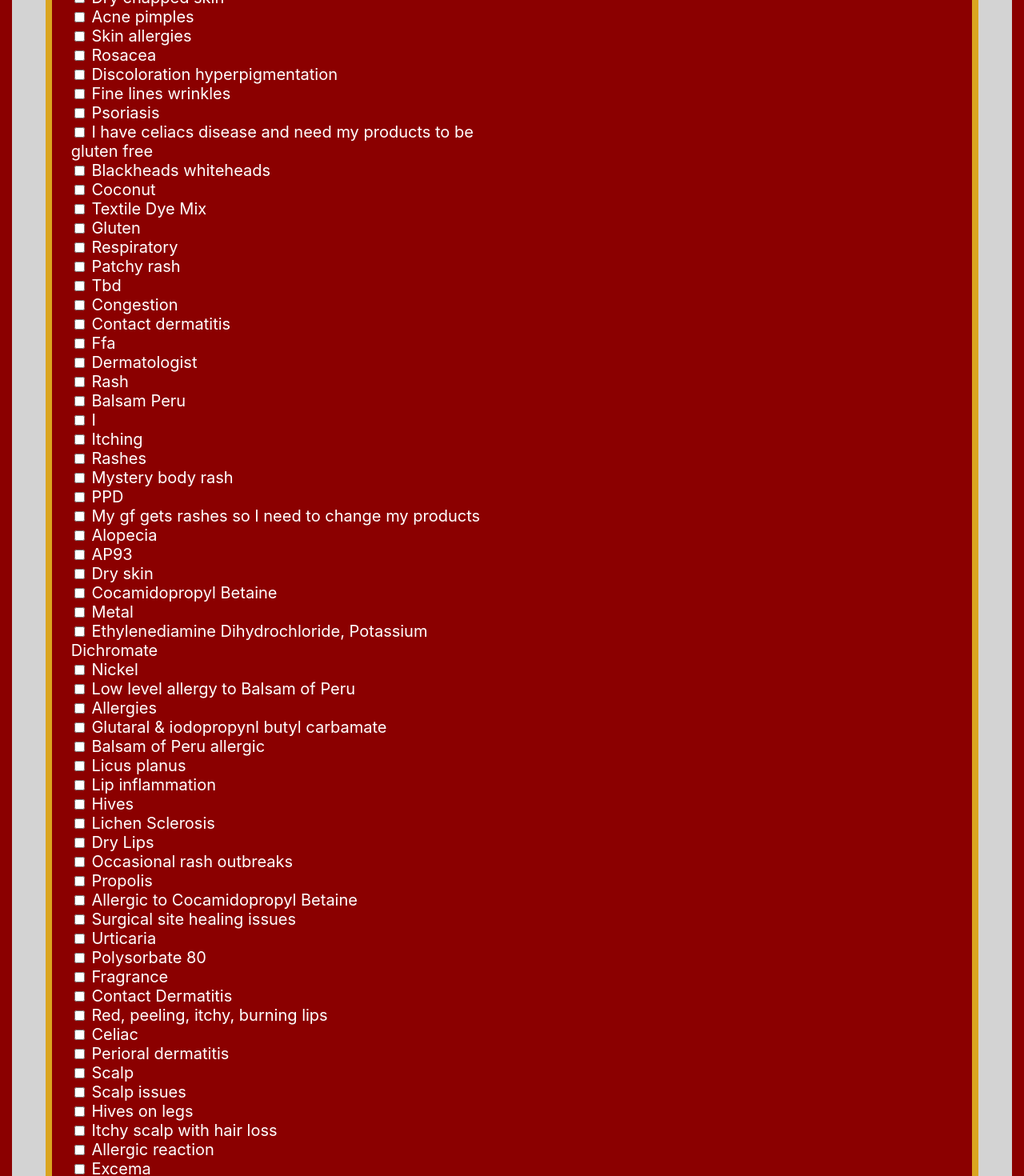
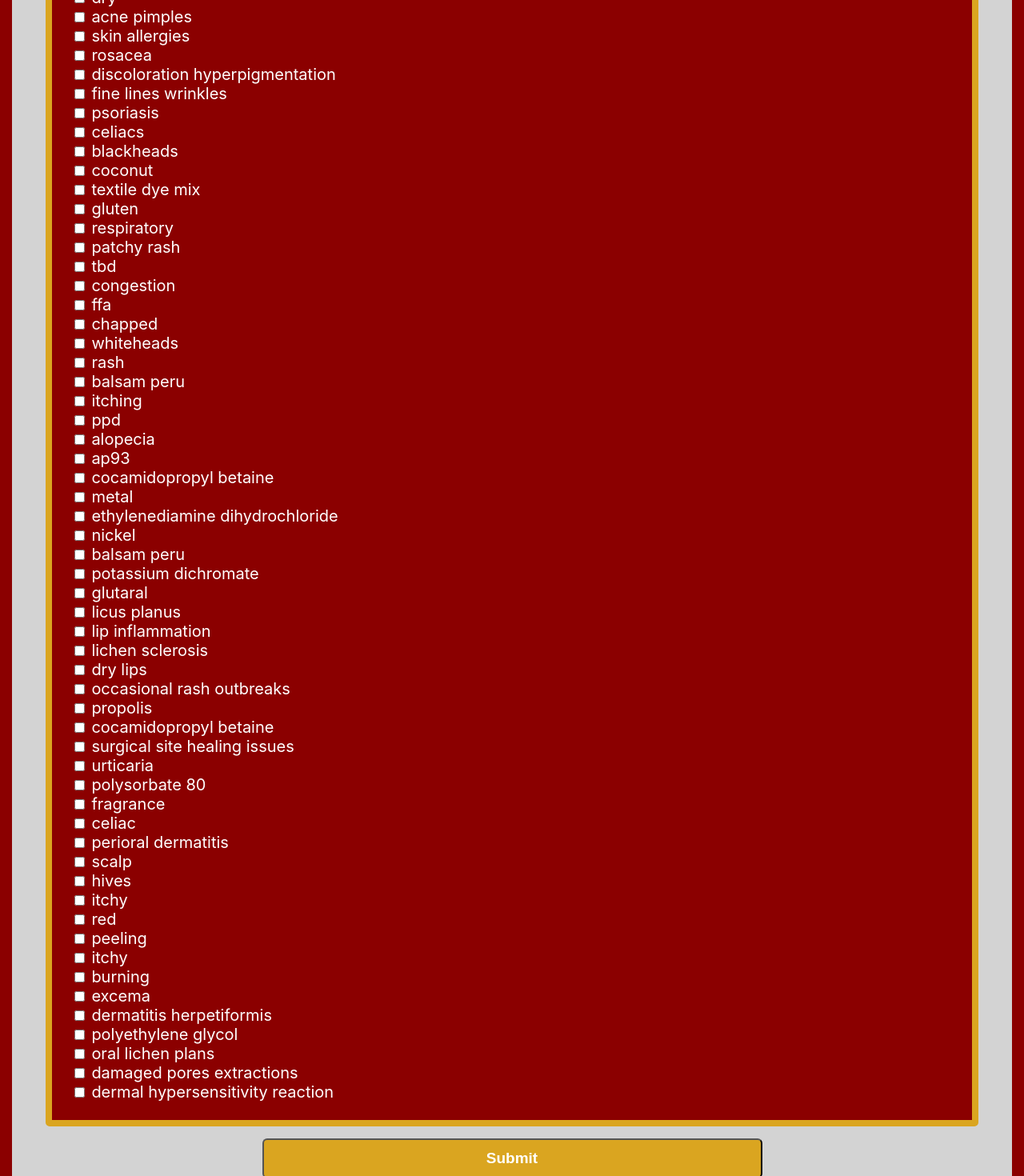
Before and after one commit to jdutchik/SE491Group13, a React (Create React App) app in the folder se491project/: page /survey in a window 1280 px wide. Shown: the part 1440-2910 px from the top of the page at 80% size. Built offline with nearby package versions, Linux system fonts and the light colour scheme.

Commit message:
Removed the weird the symptoms from the survey

```diff
--- a/se491project/src/components/Survey/Survey.jsx
+++ b/se491project/src/components/Survey/Survey.jsx
@@ -5,75 +5,16 @@ import DatePicker from "react-datepicker";
 import "react-datepicker/dist/react-datepicker.css";
 import USAMap from "react-usa-map";
 
-const symptoms = [
-  "Sensitive skin allergist diagnosed",
-  "Sensitive skin self diagnosed",
-  "Allergic contact dermatitis",
-  "Eczema atopic skin",
-  "Dry chapped skin",
-  "Acne pimples",
-  "Skin allergies",
-  "Rosacea",
-  "Discoloration hyperpigmentation",
-  "Fine lines wrinkles",
-  "Psoriasis",
-  "I have celiacs disease and need my products to be gluten free",
-  "Blackheads whiteheads",
-  "Coconut",
-  "Textile Dye Mix",
-  "Gluten",
-  "Respiratory",
-  "Patchy rash",
-  "Tbd",
-  "Congestion",
-  "Contact dermatitis",
-  "Ffa",
-  "Dermatologist",
-  "Rash",
-  "Balsam Peru",
-  "I",
-  "Itching",
-  "Rashes",
-  "Mystery body rash",
-  "PPD",
-  "My gf gets rashes so I need to change my products",
-  "Alopecia",
-  "AP93",
-  "Dry skin",
-  "Cocamidopropyl Betaine",
-  "Metal",
-  "Ethylenediamine Dihydrochloride, Potassium Dichromate",
-  "Nickel",
-  "Low level allergy to Balsam of Peru",
-  "Allergies",
-  "Glutaral & iodopropynl butyl carbamate",
-  "Balsam of Peru allergic",
-  "Licus planus",
-  "Lip inflammation",
-  "Hives",
-  "Lichen Sclerosis",
-  "Dry Lips",
-  "Occasional rash outbreaks",
-  "Propolis",
-  "Allergic to Cocamidopropyl Betaine",
-  "Surgical site healing issues",
-  "Urticaria",
-  "Polysorbate 80",
-  "Fragrance",
-  "Contact Dermatitis",
-  "Red, peeling, itchy, burning lips",
-  "Celiac",
-  "Perioral dermatitis",
-  "Scalp",
-  "Scalp issues",
-  "Hives on legs",
-  "Itchy scalp with hair loss",
-  "Allergic reaction",
-  "Excema",
-  "Dermatitis Herpetiformis (dermatologist diagnosed)",
-  "Allergic to polyethylene glycol (peg)",
-  "Oral lichen Plans"
-];
+
+const symptoms = ["sensitive skin allergist diagnosed", "sensitive skin self diagnosed", "contact dermatitis", "eczema atopic", "dry",
+                "acne pimples", "skin allergies", "rosacea", "discoloration hyperpigmentation", "fine lines wrinkles", "psoriasis", "celiacs",
+                "blackheads", "coconut", "textile dye mix", "gluten", "respiratory", "patchy rash", "tbd", "congestion", "ffa", "chapped",
+                "whiteheads", "rash", "balsam peru", "itching", "ppd", "alopecia", "ap93", "cocamidopropyl betaine", "metal", "ethylenediamine dihydrochloride",
+                "nickel", "balsam peru", "potassium dichromate", "glutaral", "licus planus", "lip inflammation", "lichen sclerosis", "dry lips",
+                "occasional rash outbreaks", "propolis", "cocamidopropyl betaine", "surgical site healing issues", "urticaria", "polysorbate 80",
+                "fragrance", "celiac", "perioral dermatitis", "scalp", "hives", "itchy", "red", "peeling", "itchy", "burning", "excema", "dermatitis herpetiformis",
+                "polyethylene glycol ", "oral lichen plans", "damaged pores extractions", "dermal hypersensitivity reaction"];
+
 
 const Survey = () => {
   const [startDate, setStartDate] = useState(new Date());
```
